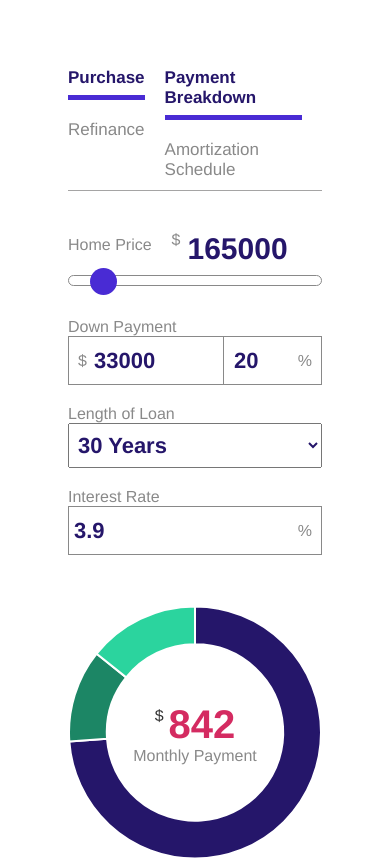
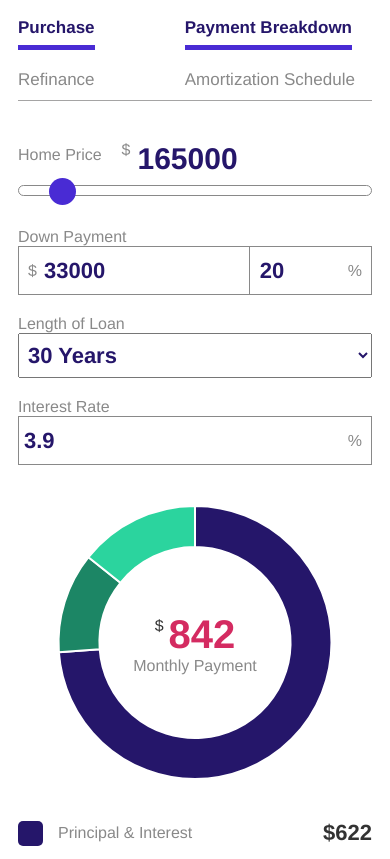
Before and after one commit to JShilling4/mortgage-calculator, a Vue app: page / in a window 390 px wide. Shown: the top 859 px of the page. Built offline with nearby package versions, Linux system fonts and the light colour scheme.

Commit message:
fixed mobile padding & schedule font

```diff
--- a/src/components/AmortizationSchedule.vue
+++ b/src/components/AmortizationSchedule.vue
@@ -309,12 +309,11 @@ export default {
                 this.scrollNotification = bottom + top > height;
             }
         },
-
     },
     mounted() {
         // this.calculateSchedule();
         this.handleScroll();
-    }
+    },
 };
 </script>
 <style lang="scss">
@@ -454,7 +453,7 @@ export default {
                 line-height: 3.1rem;
                 color: $gray-copy;
                 text-align: left;
-                font-family: Avenir;
+                font-family: Arial, sans-serif;
 
                 .table__header {
                     font-size: 1.4rem;
--- a/src/components/MortgageCalculator.vue
+++ b/src/components/MortgageCalculator.vue
@@ -98,6 +98,15 @@ $fill-c: $main-font-color;
 
 .calculator {
     padding: 6rem;
+    @include breakpoint(tablet-land) {
+        padding: 4rem;
+    }
+    @include breakpoint(tablet-port) {
+        padding: 3rem;
+    }
+    @include breakpoint(mobile) {
+        padding: 1rem;
+    }
     label {
         color: $gray-icon;
     }
```
